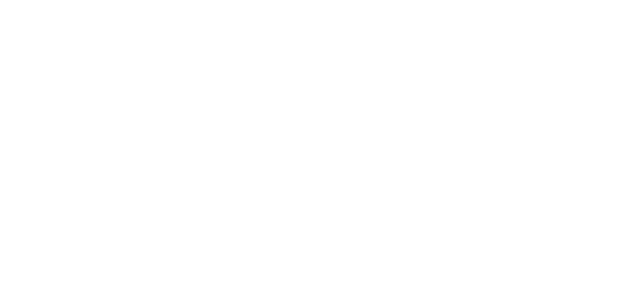
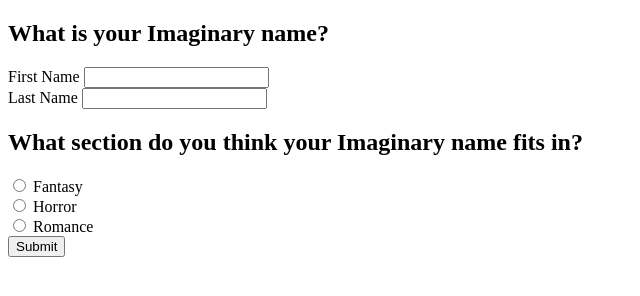
Before and after one commit to nancyelainej/Portfolio, a plain HTML site: page assignments/assignment14.html in a window 1280 px wide. Shown: the whole page, without its empty margins (0-640 px from the left). Drawn offline with Linux system fonts and the light colour scheme.

Commit message:
forms project

```diff
--- a/assignments/GEORGERRMARTIN/css/index.css
+++ b/assignments/GEORGERRMARTIN/css/index.css
@@ -12,7 +12,9 @@ header {
   height: 75px;
   width: 65px;
 }
-h1 {
+h1,
+h2,
+h3 {
   font-family: 'Montaga', serif;
 }
 nav {
@@ -50,7 +52,7 @@ aside {
 #nextAppearance {
     background-image: url("../images/events-bg.jpg");
     background-position: right bottom;
-    background repeat: no-repeat;
+    background-repeat: no-repeat;
 }
 footer {
   grid-area: footer;
@@ -67,7 +69,7 @@ footer {
   grid-template-columns: 1fr 333px 334px 333px 1fr;
   grid-auto-rows: minmax(50px, auto);
   grid-template-areas:
-  <!-- PUT GUTTER -->
+
   "header header header "
   " nav  nav  nav "
   " banner banner banner "
--- a/assignments/assignment14.html
+++ b/assignments/assignment14.html
@@ -7,12 +7,34 @@
 
 
 
-
     </head>
     <body>
+      <form action="submission_action.php" >
+      <h2>What is your Imaginary name?</h2>
+      <div id="ImaginaryFirstName">
+      <div>
+      <label for="ImaginaryFirstNameInput">First Name</label>
+      <input type="text" id="ImaginaryFirstNameInput" name="First Name">
+    </div>
+    <div id="ImaginaryLastName">
+    <div>
+    <label for="ImaginaryLastNameInput">Last Name</label>
+    <input type="text" id="ImaginaryLastNameInput" name="Last Name">
+  </div>
+  <h2>What section do you think your Imaginary name fits in?</h2>
+  <div>
+  <input type="radio" id="FantasyRadio" name="choice" value="Fantasy" >
+  <label for="FantasyRadio"> Fantasy </label>
+  </div>
+  <input type="radio" id="HorrorRadio" name="choice" value="Horror">
+  <label for="raspRadio"> Horror </label>
+  </div>
+  <input type="radio" id="RomanceRadio" name="choice" value="Romance">
+  <label for="raspRadio"> Romance </label>
+  </div>
+  <div>
+    <input type="submit" value="Submit" >
+  </div>
 
 
-
-
-    </body>
-    </html>
+</form>
```
Also changed, not shown: assignments/GEORGERRMARTIN/index.html (+1 -1 lines).
